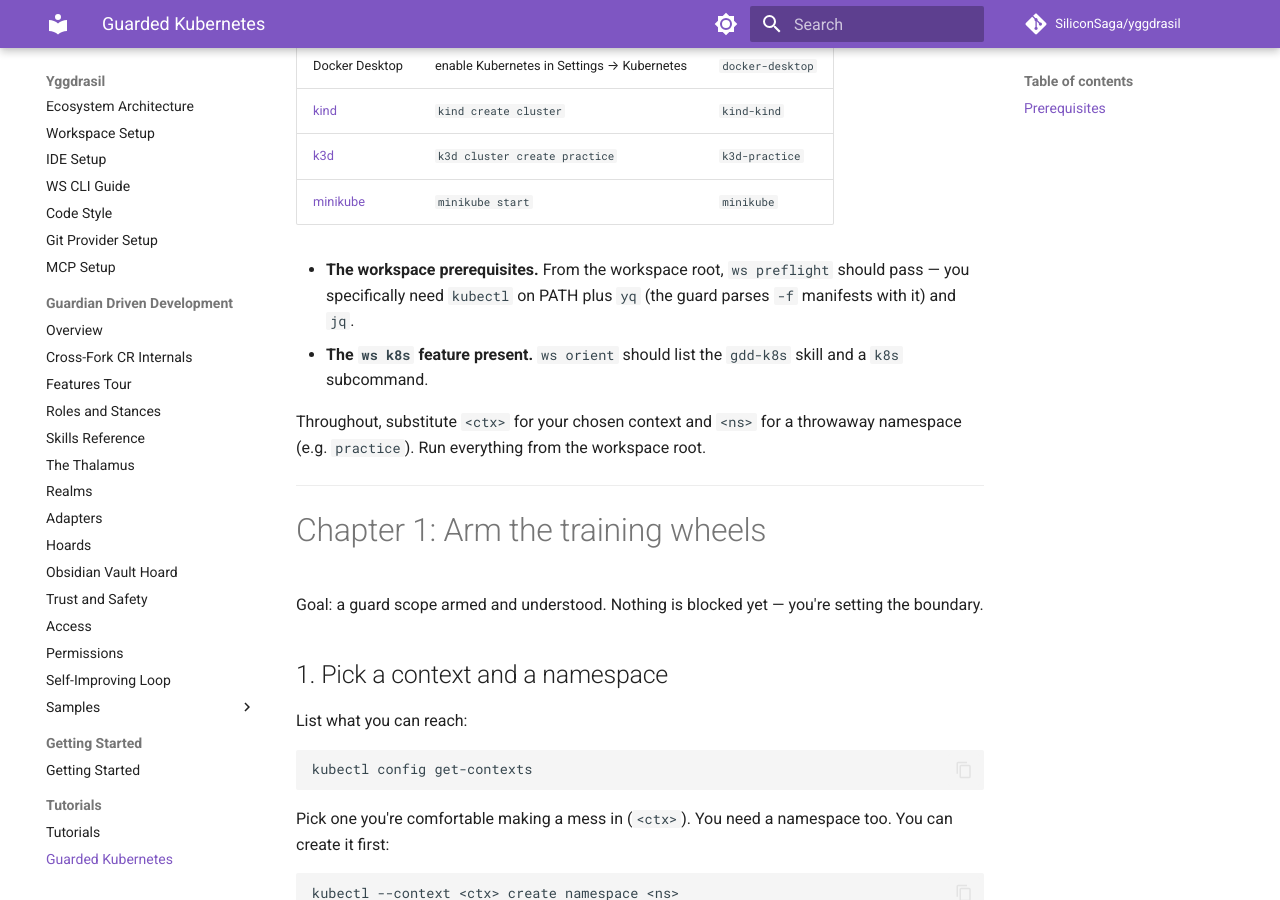
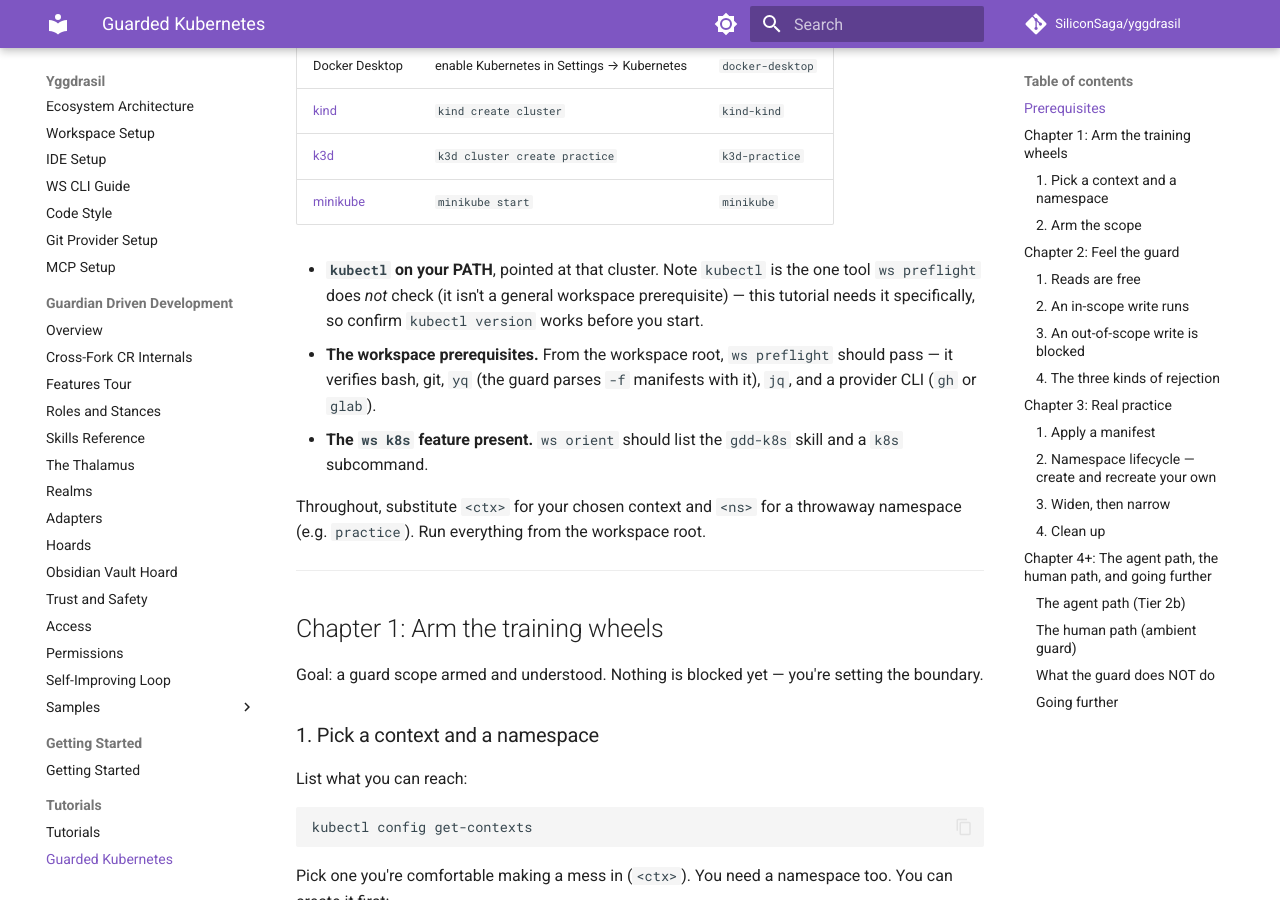
Before and after one commit to SiliconSaga/yggdrasil, an MkDocs documentation site: the page built from docs/tutorials/guarded-kubernetes.md, in a window 1280 px wide and 900 px high, scrolled down 957 px. Built offline with MkDocs 1.6.1 and Material for MkDocs 9.7.7, drawn with Linux system fonts in a browser that asks for light colours; comment, search, counter and statistics services are not loaded; some of the changed text lies outside the part shown.

Commit message:
docs(tutorials): fix prereq accuracy and demote chapter headings to H2
PR #113 review fixes.

- Prerequisites overstated `ws preflight`: it checks bash/git/yq/jq/(gh|glab), NOT kubectl. Split kubectl into its own bullet that says so explicitly (it's the tutorial's own requirement, not a preflight item), and list what preflight actually verifies. (CodeRabbit)
- Chapter headings were `#` (H1), duplicating the page-title H1 and muddying the mkdocs ToC. Demoted chapters to `##` and their steps to `###` so the page has a single H1. (Copilot ×4) (The gh-pages tutorial uses H1 chapters, but that's a GitHub-rendered scaffold README, not an mkdocs nav page.)

Co-Authored-By: Claude Opus 4.8 <noreply@anthropic.com>

````diff
--- a/docs/tutorials/guarded-kubernetes.md
+++ b/docs/tutorials/guarded-kubernetes.md
@@ -23,18 +23,19 @@ The walkthrough is chaptered so you can stop after Chapter 2 with the guard in m
   | [k3d](https://k3d.io/) | `k3d cluster create practice` | `k3d-practice` |
   | [minikube](https://minikube.sigs.k8s.io/) | `minikube start` | `minikube` |
 
-- **The workspace prerequisites.** From the workspace root, `ws preflight` should pass — you specifically need `kubectl` on PATH plus `yq` (the guard parses `-f` manifests with it) and `jq`.
+- **`kubectl` on your PATH**, pointed at that cluster. Note `kubectl` is the one tool `ws preflight` does *not* check (it isn't a general workspace prerequisite) — this tutorial needs it specifically, so confirm `kubectl version` works before you start.
+- **The workspace prerequisites.** From the workspace root, `ws preflight` should pass — it verifies bash, git, `yq` (the guard parses `-f` manifests with it), `jq`, and a provider CLI (`gh` or `glab`).
 - **The `ws k8s` feature present.** `ws orient` should list the `gdd-k8s` skill and a `k8s` subcommand.
 
 Throughout, substitute `<ctx>` for your chosen context and `<ns>` for a throwaway namespace (e.g. `practice`). Run everything from the workspace root.
 
 ---
 
-# Chapter 1: Arm the training wheels
+## Chapter 1: Arm the training wheels
 
 Goal: a guard scope armed and understood. Nothing is blocked yet — you're setting the boundary.
 
-## 1. Pick a context and a namespace
+### 1. Pick a context and a namespace
 
 List what you can reach:
 
@@ -50,7 +51,7 @@ kubectl --context <ctx> create namespace <ns>
 
 Or skip that — arming a scope does **not** require the namespace to exist yet (Chapter 3 creates it through the guard). Either path is fine.
 
-## 2. Arm the scope
+### 2. Arm the scope
 
 ```bash
 ws k8s scope set --context <ctx> --namespace <ns>
@@ -70,11 +71,11 @@ The scope lives in your session, not your kubeconfig — `ws k8s scope clear` re
 
 ---
 
-# Chapter 2: Feel the guard
+## Chapter 2: Feel the guard
 
 Goal: build intuition for what's allowed, what's blocked, and — most importantly — how to *read the rejection messages*, which tell you the right next step.
 
-## 1. Reads are free
+### 1. Reads are free
 
 ```bash
 ws k8s get pods                     # your scoped context, injected automatically
@@ -83,7 +84,7 @@ ws k8s get pods -n kube-system      # a different namespace — still fine
 
 Both run. Reads are never namespace-bounded — the guard only cares about writes. Notice the wrapper injects `--context <ctx>` for you, so you can't accidentally read (or later write) against the wrong cluster.
 
-## 2. An in-scope write runs
+### 2. An in-scope write runs
 
 ```bash
 ws k8s run probe --image=pause --restart=Never -n <ns>
@@ -91,7 +92,7 @@ ws k8s run probe --image=pause --restart=Never -n <ns>
 
 The pod is created. A write that lands inside your scope behaves like normal kubectl.
 
-## 3. An out-of-scope write is blocked
+### 3. An out-of-scope write is blocked
 
 ```bash
 ws k8s delete pod probe -n default
@@ -99,7 +100,7 @@ ws k8s delete pod probe -n default
 
 REJECTED — and kubectl is never called. Read the message: it tells you the namespace is outside the scope and that you can **add that namespace to the scope** to allow it just there, or run plain `kubectl` outside the guard. This is the common case the guard exists for: you meant `<ns>`, you typed `default`, nothing happened.
 
-## 4. The three kinds of rejection
+### 4. The three kinds of rejection
 
 The guard tailors its advice to *why* something is blocked. Trigger each once so you recognise them:
 
@@ -119,11 +120,11 @@ All three block **before** kubectl runs, so they're safe to type while you're le
 
 ---
 
-# Chapter 3: Real practice
+## Chapter 3: Real practice
 
 Goal: the workflows you'll actually use — manifests, namespace lifecycle, widening, cleanup.
 
-## 1. Apply a manifest
+### 1. Apply a manifest
 
 Write a Pod manifest into your scoped namespace:
 
@@ -147,7 +148,7 @@ It applies — the namespace in the manifest is in scope. Each document is scope
 
 > **Windows note:** quote the path or use forward slashes. An unquoted backslash path (`ws k8s apply -f C:\dir\pod.yaml`) is mangled by the shell into `C:dirpod.yaml` *before* `ws` ever sees it — use `"C:\dir\pod.yaml"` or `C:/dir/pod.yaml`.
 
-## 2. Namespace lifecycle — create and recreate your own
+### 2. Namespace lifecycle — create and recreate your own
 
 Because `<ns>` is in your scope, you may create and delete *that* namespace through the guard:
 
@@ -158,7 +159,7 @@ ws k8s create namespace <ns>     # allowed — recreated
 
 A namespace *not* in your scope (`ws k8s delete namespace kube-public`) is still rejected. This is what makes the "arm a not-yet-existing namespace, then create it" workflow from Chapter 1 work — handy when you're setting up the same sandbox across several environments.
 
-## 3. Widen, then narrow
+### 3. Widen, then narrow
 
 Want a second namespace in scope? Re-arm with the broader list (it overwrites):
 
@@ -172,7 +173,7 @@ When you're done, clear it:
 ws k8s scope clear
 ```
 
-## 4. Clean up
+### 4. Clean up
 
 ```bash
 ws k8s delete pod practice-pod -n <ns>
@@ -186,9 +187,9 @@ If you spun up a local cluster just for this, tear it down too (`kind delete clu
 
 ---
 
-# Chapter 4+: The agent path, the human path, and going further
+## Chapter 4+: The agent path, the human path, and going further
 
-## The agent path (Tier 2b)
+### The agent path (Tier 2b)
 
 When an AI agent has a scope armed, the guard extends to *raw* `kubectl`, not just `ws k8s`:
 
````
Also changed, not shown: other parts of docs/tutorials/guarded-kubernetes.md (+4 -4 lines).
